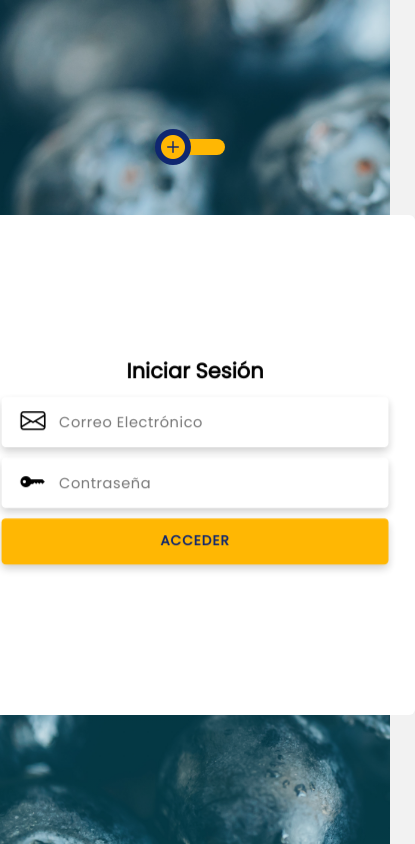
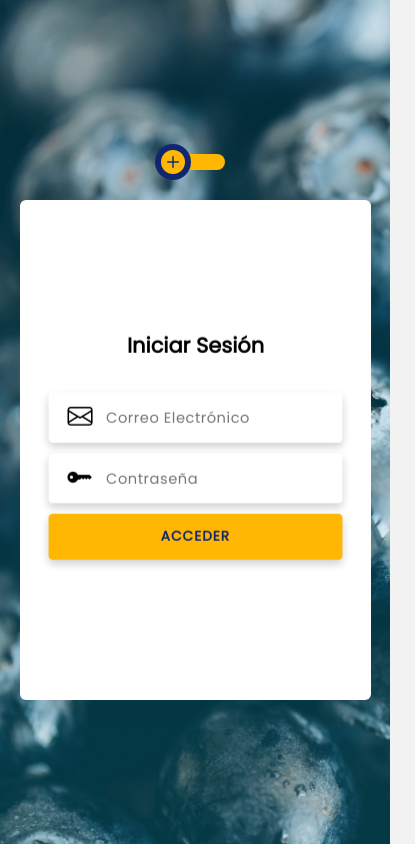
Before and after one commit to eliasercs/harvest-manager, a React (Vite) app in the folder frontend/: page /auth/login in a window 390 px wide. Shown: the whole page, 415 px wide, since content can reach past the window. Built offline with nearby package versions, Linux system fonts and the light colour scheme.

Commit message:
fix(frontend)!: Responsive 400px
Diseño de las vistas login y home adaptado a una resolución de pantalla de 400 px como máximo.

```diff
--- a/frontend/src/index.css
+++ b/frontend/src/index.css
@@ -28,11 +28,14 @@ body {
 .row {
   display: flex;
   flex-direction: row;
+  justify-content: center;
+  width: 100%;
 }
 
 .col {
   display: flex;
   flex-direction: column;
+  width: 30%;
   z-index: 2;
 }
 
@@ -56,7 +59,9 @@ body {
 .section {
   position: relative;
   width: 100%;
-  display: block;
+  display: flex;
+  flex-direction: column;
+  row-gap: 20px;
 }
 
 .section h1 {
@@ -154,13 +159,11 @@ body {
 
 .card-3d-wrap {
   position: relative;
-  width: 440px;
-  max-width: 100%;
+  width: 100%;
   height: 500px;
   -webkit-transform-style: preserve-3d;
   transform-style: preserve-3d;
   perspective: 800px;
-  margin-top: 60px;
 }
 
 .card-3d-wrapper {
@@ -364,10 +367,15 @@ body {
   display: flex;
   flex-wrap: nowrap;
   justify-content: center;
-  align-items: center;
+  text-align: center;
   flex-direction: column;
   border-radius: 10px;
   box-shadow: 0 8px 15px 0 rgba(16,39,112,.2);
+}
+
+.card form {
+  padding-left: 10px;
+  padding-right: 10px;
 }
 
 .box-card {
@@ -408,6 +416,8 @@ body {
 .box-card-container {
   padding: 0px 10px;
   width: 100%;
+  height: 500px;
+  overflow-y: auto;
   display: flex;
   flex-direction: column;
   row-gap: 10px;
@@ -420,3 +430,7 @@ body {
 .text-black {
   color: #000;
 }
+
+.dropdown-plus {
+  display: none;
+}
--- a/frontend/src/main.jsx
+++ b/frontend/src/main.jsx
@@ -2,6 +2,7 @@ import React from 'react'
 import ReactDOM from 'react-dom/client'
 import App from './App'
 import './index.css'
+import './responsive.css'
 
 import {store} from "./store/store"
 import {Provider} from "react-redux"
--- a/frontend/src/pages/Home.jsx
+++ b/frontend/src/pages/Home.jsx
@@ -43,6 +43,23 @@ export const Home = () => {
 
   const options = {
     responsive: true,
+    scales: {
+      x: {
+        display: true,
+        title: {
+          display: true,
+          text: "Fecha"
+        }
+      },
+      y: {
+        display: true,
+        title: {
+          display: true,
+          text: "Cantidad de bandejas"
+        },
+        suggestedMin: 0
+      }
+    },
     plugins: {
       legend: {
         position: "top",
--- a/frontend/src/pages/LogIn.jsx
+++ b/frontend/src/pages/LogIn.jsx
@@ -1,25 +1,26 @@
-import { useEffect } from "react"
-import Swal from "sweetalert2"
-import {Checkbox} from "../components/Checkbox"
-import {LogInForm} from "../components/LogInForm"
-import {SignUpForm} from "../components/SignUpForm"
-import useAuthStore from "../hooks/useAuthStore"
+import { useEffect } from "react";
+import Swal from "sweetalert2";
+import { Checkbox } from "../components/Checkbox";
+import { LogInForm } from "../components/LogInForm";
+import { SignUpForm } from "../components/SignUpForm";
+import useAuthStore from "../hooks/useAuthStore";
 
 export const LogIn = () => {
-
-  const {errorMessage} = useAuthStore()
+  const { errorMessage } = useAuthStore();
 
   useEffect(() => {
     if (errorMessage !== undefined) {
       Swal.fire({
         title: "Error en la autenticación",
         icon: "error",
-        text: errorMessage
-      })
+        text: errorMessage,
+      });
     }
-  }, [errorMessage])
+  }, [errorMessage]);
 
-  return (<div className="register-container">
+  return (
+    <div className="register-container">
+      <div className="row">
         <div className="col align-self-center">
           <div className="section">
             <Checkbox />
@@ -44,5 +45,7 @@ export const LogIn = () => {
             </div>
           </div>
         </div>
-  </div>)
-}
+      </div>
+    </div>
+  );
+};
--- /dev/null
+++ b/frontend/src/responsive.css
@@ -0,0 +1,46 @@
+@media only screen and (max-width: 400px) {
+
+    .col {
+        width: 90%;
+    }
+
+    .dropdown-plus {
+        display: block;
+    }
+
+    .dropdown-plus:active {
+        color: yellow;
+    }
+    .plus-dropdown:checked ~ .navbar-h .access {
+        display: block;
+    }
+
+    .navbar-h .access {
+        display: none;
+        left: 24%;
+        top: 40%;
+        position: absolute;
+        z-index: 50;
+        background-color: #fff;
+        align-items: none;
+        flex-direction: column;
+        padding: 10px;
+        border-radius: 10px;
+        color: black;
+        box-shadow: 0 4px 8px 0 rgba(21,21,21,.2);
+    }
+
+    .container .row {
+        flex-direction: column;
+    }
+
+    .container .row .col-1, .container .row .col-2 {
+        width: 100%;
+    }
+
+    .card {
+        width: 100%;
+        padding-top: 10px;
+        padding-bottom: 10px;
+    }
+}
--- a/frontend/src/style.css
+++ /dev/null
@@ -1,289 +0,0 @@
-
-@import url('https://fonts.googleapis.com/css?family=Poppins:400,500,600,700,800,900');
-
-body{
-	font-family: 'Poppins', sans-serif;
-	font-weight: 300;
-	font-size: 15px;
-	line-height: 1.7;
-	color: #c4c3ca;
-	background-color: #1f2029;
-	overflow-x: hidden;
-}
-a {
-	cursor: pointer;
-  transition: all 200ms linear;
-}
-a:hover {
-	text-decoration: none;
-}
-.link {
-  color: #c4c3ca;
-}
-.link:hover {
-  color: #ffeba7;
-}
-p {
-  font-weight: 500;
-  font-size: 14px;
-  line-height: 1.7;
-}
-h4 {
-  font-weight: 600;
-}
-h6 span{
-  padding: 0 20px;
-  text-transform: uppercase;
-  font-weight: 700;
-}
-.section{
-  position: relative;
-  width: 100%;
-  display: block;
-}
-.full-height{
-  min-height: 100vh;
-}
-[type="checkbox"]:checked,
-[type="checkbox"]:not(:checked){
-  position: absolute;
-  left: -9999px;
-}
-.checkbox:checked + label,
-.checkbox:not(:checked) + label{
-  position: relative;
-  display: block;
-  text-align: center;
-  width: 60px;
-  height: 16px;
-  border-radius: 8px;
-  padding: 0;
-  margin: 10px auto;
-  cursor: pointer;
-  background-color: #ffeba7;
-}
-.checkbox:checked + label:before,
-.checkbox:not(:checked) + label:before{
-  position: absolute;
-  display: block;
-  width: 36px;
-  height: 36px;
-  border-radius: 50%;
-  color: #ffeba7;
-  background-color: #102770;
-  font-family: 'unicons';
-  content: '\eb4f';
-  z-index: 20;
-  top: -10px;
-  left: -10px;
-  line-height: 36px;
-  text-align: center;
-  font-size: 24px;
-  transition: all 0.5s ease;
-}
-.checkbox:checked + label:before {
-  transform: translateX(44px) rotate(-270deg);
-}
-
-
-.card-3d-wrap {
-  position: relative;
-  width: 440px;
-  max-width: 100%;
-  height: 400px;
-  -webkit-transform-style: preserve-3d;
-  transform-style: preserve-3d;
-  perspective: 800px;
-  margin-top: 60px;
-}
-.card-3d-wrapper {
-  width: 100%;
-  height: 100%;
-  position:absolute;
-  top: 0;
-  left: 0;
-  -webkit-transform-style: preserve-3d;
-  transform-style: preserve-3d;
-  transition: all 600ms ease-out;
-}
-.card-front, .card-back {
-  width: 100%;
-  height: 100%;
-  background-color: #2a2b38;
-  background-image: url('https://s3-us-west-2.amazonaws.com/s.cdpn.io/1462889/pat.svg');
-  background-position: bottom center;
-  background-repeat: no-repeat;
-  background-size: 300%;
-  position: absolute;
-  border-radius: 6px;
-  left: 0;
-  top: 0;
-  -webkit-transform-style: preserve-3d;
-  transform-style: preserve-3d;
-  -webkit-backface-visibility: hidden;
-  -moz-backface-visibility: hidden;
-  -o-backface-visibility: hidden;
-  backface-visibility: hidden;
-}
-.card-back {
-  transform: rotateY(180deg);
-}
-.checkbox:checked ~ .card-3d-wrap .card-3d-wrapper {
-  transform: rotateY(180deg);
-}
-.center-wrap{
-  position: absolute;
-  width: 100%;
-  padding: 0 35px;
-  top: 50%;
-  left: 0;
-  transform: translate3d(0, -50%, 35px) perspective(100px);
-  z-index: 20;
-  display: block;
-}
-
-
-.form-group{
-  position: relative;
-  display: block;
-    margin: 0;
-    padding: 0;
-}
-.form-style {
-  padding: 13px 20px;
-  padding-left: 55px;
-  height: 48px;
-  width: 100%;
-  font-weight: 500;
-  border-radius: 4px;
-  font-size: 14px;
-  line-height: 22px;
-  letter-spacing: 0.5px;
-  outline: none;
-  color: #c4c3ca;
-  background-color: #1f2029;
-  border: none;
-  -webkit-transition: all 200ms linear;
-  transition: all 200ms linear;
-  box-shadow: 0 4px 8px 0 rgba(21,21,21,.2);
-}
-.form-style:focus,
-.form-style:active {
-  border: none;
-  outline: none;
-  box-shadow: 0 4px 8px 0 rgba(21,21,21,.2);
-}
-.input-icon {
-  position: absolute;
-  top: 0;
-  left: 18px;
-  height: 48px;
-  font-size: 24px;
-  line-height: 48px;
-  text-align: left;
-  color: #ffeba7;
-  -webkit-transition: all 200ms linear;
-    transition: all 200ms linear;
-}
-
-.form-group input:-ms-input-placeholder  {
-  color: #c4c3ca;
-  opacity: 0.7;
-  -webkit-transition: all 200ms linear;
-    transition: all 200ms linear;
-}
-.form-group input::-moz-placeholder  {
-  color: #c4c3ca;
-  opacity: 0.7;
-  -webkit-transition: all 200ms linear;
-    transition: all 200ms linear;
-}
-.form-group input:-moz-placeholder  {
-  color: #c4c3ca;
-  opacity: 0.7;
-  -webkit-transition: all 200ms linear;
-    transition: all 200ms linear;
-}
-.form-group input::-webkit-input-placeholder  {
-  color: #c4c3ca;
-  opacity: 0.7;
-  -webkit-transition: all 200ms linear;
-    transition: all 200ms linear;
-}
-.form-group input:focus:-ms-input-placeholder  {
-  opacity: 0;
-  -webkit-transition: all 200ms linear;
-    transition: all 200ms linear;
-}
-.form-group input:focus::-moz-placeholder  {
-  opacity: 0;
-  -webkit-transition: all 200ms linear;
-    transition: all 200ms linear;
-}
-.form-group input:focus:-moz-placeholder  {
-  opacity: 0;
-  -webkit-transition: all 200ms linear;
-    transition: all 200ms linear;
-}
-.form-group input:focus::-webkit-input-placeholder  {
-  opacity: 0;
-  -webkit-transition: all 200ms linear;
-    transition: all 200ms linear;
-}
-
-.btn{
-  border-radius: 4px;
-  height: 44px;
-  font-size: 13px;
-  font-weight: 600;
-  text-transform: uppercase;
-  -webkit-transition : all 200ms linear;
-  transition: all 200ms linear;
-  padding: 0 30px;
-  letter-spacing: 1px;
-  display: -webkit-inline-flex;
-  display: -ms-inline-flexbox;
-  display: inline-flex;
-  -webkit-align-items: center;
-  -moz-align-items: center;
-  -ms-align-items: center;
-  align-items: center;
-  -webkit-justify-content: center;
-  -moz-justify-content: center;
-  -ms-justify-content: center;
-  justify-content: center;
-  -ms-flex-pack: center;
-  text-align: center;
-  border: none;
-  background-color: #ffeba7;
-  color: #102770;
-  box-shadow: 0 8px 24px 0 rgba(255,235,167,.2);
-}
-.btn:active,
-.btn:focus{
-  background-color: #102770;
-  color: #ffeba7;
-  box-shadow: 0 8px 24px 0 rgba(16,39,112,.2);
-}
-.btn:hover{
-  background-color: #102770;
-  color: #ffeba7;
-  box-shadow: 0 8px 24px 0 rgba(16,39,112,.2);
-}
-
-
-
-
-.logo {
-	position: absolute;
-	top: 30px;
-	right: 30px;
-	display: block;
-	z-index: 100;
-	transition: all 250ms linear;
-}
-.logo img {
-	height: 26px;
-	width: auto;
-	display: block;
-}
```
Also changed, not shown: frontend/src/components/HorizontalNavBar.jsx (+47 -4 lines). Lines whose indentation alone changed are shown as unchanged.
